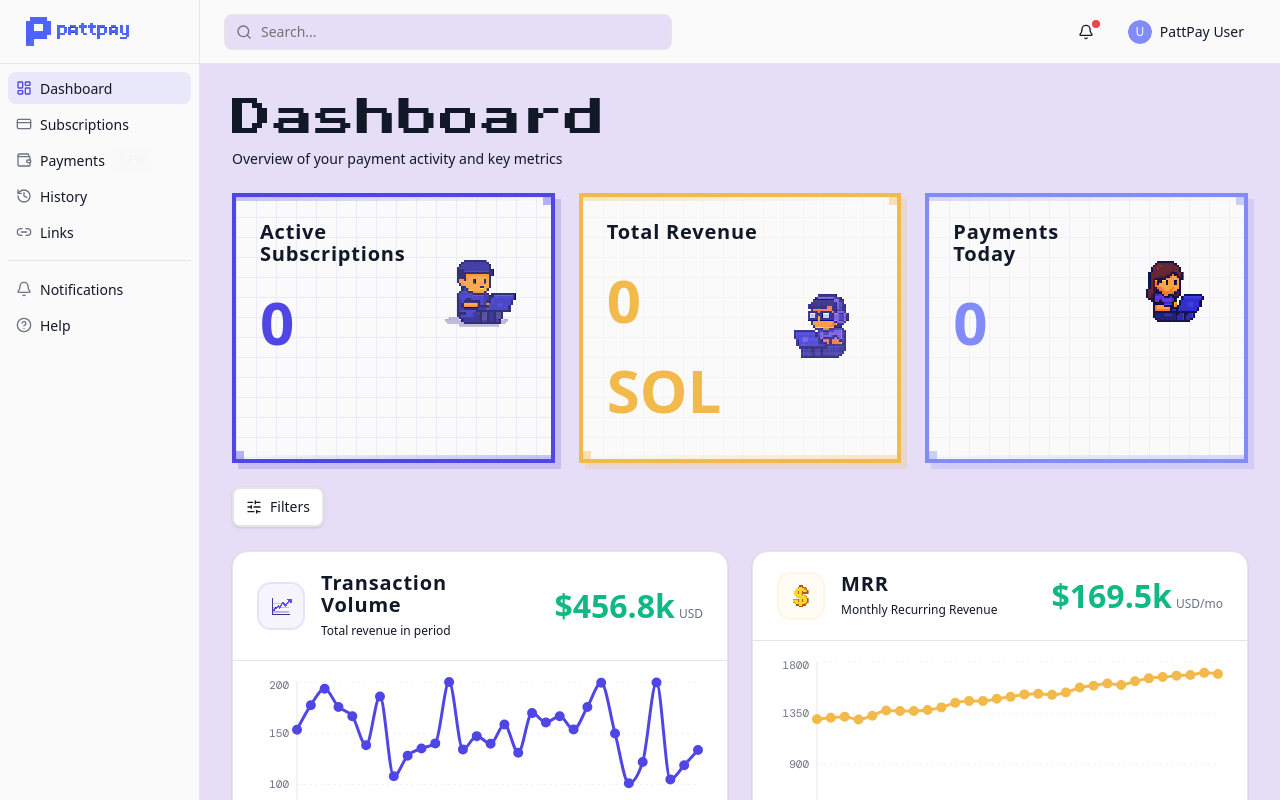
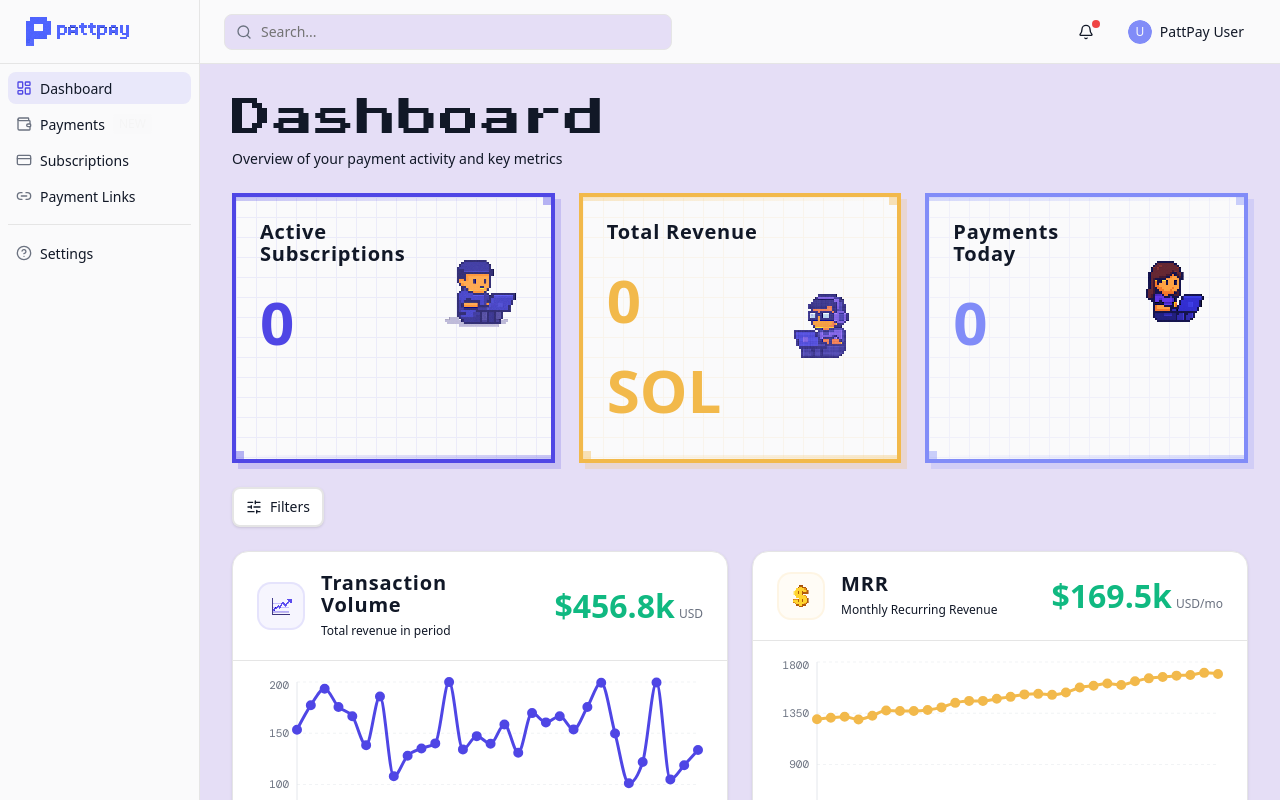
Before and after one commit to Dnreikronos/pattpay, a Next.js app in the folder frontend/: page /dashboard in a window 1280 px wide. Built offline with nearby package versions, Linux system fonts and the light colour scheme; a web font is replaced by a local one.

Commit message:
feat: add Payments route to sidebar navigation

```diff
--- a/frontend/components/shared/layout/Sidebar.tsx
+++ b/frontend/components/shared/layout/Sidebar.tsx
@@ -7,8 +7,6 @@ import {
   LayoutDashboard,
   Wallet,
   CreditCard,
-  History,
-  Bell,
   HelpCircle,
   Link2,
 } from "lucide-react";
@@ -48,7 +46,7 @@ export function Sidebar() {
                       href="/dashboard"
                       className={cn(
                         "flex h-8 w-full flex-row items-center gap-2 rounded-md px-2 py-1.5 transition hover:bg-brand/10 hover:text-brand",
-                        pathname?.includes("dashboard") &&
+                        pathname === "/dashboard" &&
                           "bg-brand/10 text-brand"
                       )}
                     >
@@ -59,24 +57,10 @@ export function Sidebar() {
                     </Link>
 
                     <Link
-                      href="/subscriptions"
+                      href="/dashboard/payments"
                       className={cn(
                         "flex h-8 w-full flex-row items-center gap-2 rounded-md px-2 py-1.5 transition hover:bg-brand/10 hover:text-brand",
-                        pathname?.includes("subscriptions") &&
-                          "bg-brand/10 text-brand"
-                      )}
-                    >
-                      <CreditCard className="h-4 w-4" />
-                      <p className="text-sm font-medium font-sans">
-                        Subscriptions
-                      </p>
-                    </Link>
-
-                    <Link
-                      href="/payments"
-                      className={cn(
-                        "flex h-8 w-full flex-row items-center gap-2 rounded-md px-2 py-1.5 transition hover:bg-brand/10 hover:text-brand",
-                        pathname?.includes("payments") &&
+                        pathname?.includes("/dashboard/payments") &&
                           "bg-brand/10 text-brand"
                       )}
                     >
@@ -97,59 +81,46 @@ export function Sidebar() {
                     </Link>
 
                     <Link
-                      href="/history"
+                      href="/dashboard/subscriptions"
                       className={cn(
                         "flex h-8 w-full flex-row items-center gap-2 rounded-md px-2 py-1.5 transition hover:bg-brand/10 hover:text-brand",
-                        pathname?.includes("history") &&
+                        pathname?.includes("/dashboard/subscriptions") &&
                           "bg-brand/10 text-brand"
                       )}
                     >
-                      <History className="h-4 w-4" />
+                      <CreditCard className="h-4 w-4" />
                       <p className="text-sm font-medium font-sans">
-                        History
+                        Subscriptions
                       </p>
                     </Link>
 
                     <Link
-                      href="/links"
+                      href="/dashboard/links"
                       className={cn(
                         "flex h-8 w-full flex-row items-center gap-2 rounded-md px-2 py-1.5 transition hover:bg-brand/10 hover:text-brand",
-                        pathname?.includes("links") &&
+                        pathname?.includes("/dashboard/links") &&
                           "bg-brand/10 text-brand"
                       )}
                     >
                       <Link2 className="h-4 w-4" />
                       <p className="text-sm font-medium font-sans">
-                        Links
+                        Payment Links
                       </p>
                     </Link>
 
                     <Separator className="w-full my-2" />
 
                     <Link
-                      href="/notifications"
+                      href="/dashboard/settings"
                       className={cn(
                         "flex h-8 w-full flex-row items-center gap-2 rounded-md px-2 py-1.5 transition hover:bg-brand/10 hover:text-brand",
-                        pathname?.includes("notifications") &&
+                        pathname?.includes("/dashboard/settings") &&
                           "bg-brand/10 text-brand"
-                      )}
-                    >
-                      <Bell className="h-4 w-4" />
-                      <p className="text-sm font-medium font-sans">
-                        Notifications
-                      </p>
-                    </Link>
-
-                    <Link
-                      href="/help"
-                      className={cn(
-                        "flex h-8 w-full flex-row items-center gap-2 rounded-md px-2 py-1.5 transition hover:bg-brand/10 hover:text-brand",
-                        pathname?.includes("help") && "bg-brand/10 text-brand"
                       )}
                     >
                       <HelpCircle className="h-4 w-4" />
                       <p className="text-sm font-medium font-sans">
-                        Help
+                        Settings
                       </p>
                     </Link>
                   </div>
```
